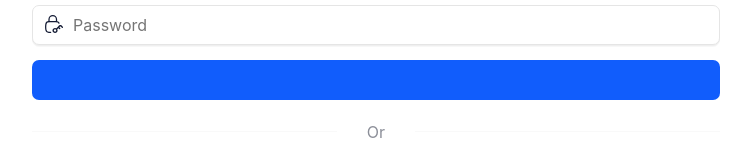
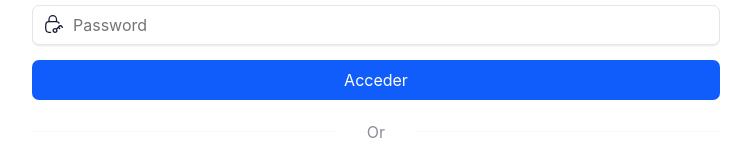
Before and after one commit to wandy141/RentCarAG, an Angular app: page / in a window 1280 px wide. Shown: the part 470-630 px from the top of the page, without its empty margins (264-1015 px from the left). Built offline with nearby package versions, Linux system fonts and the light colour scheme.

Commit message:
arreglo de variables del boton con spinner

```diff
--- a/src/app/components/regitro/regitro.component.html
+++ b/src/app/components/regitro/regitro.component.html
@@ -26,7 +26,10 @@
       <input placeholder="Password"  name="input-name" type="password" class="input_field" id="password_field"  (keyup.enter)="mesajeError()" [(ngModel)]="password">
     </div>
     <button title="Sign In" type="button" class="sign-in_btn" (click)="mesajeError()">
-
+   <span *ngIf="acceder">Acceder</span>
+   <div class="spinner-border text-light spinner-border-sm" role="status" *ngIf="carga">
+    <span class="visually-hidden">Loading...</span>
+  </div>
     </button>
 
     <div class="separator">
--- a/src/app/components/regitro/regitro.component.ts
+++ b/src/app/components/regitro/regitro.component.ts
@@ -29,6 +29,8 @@ export class RegitroComponent {
     this.msgPassword = false;
     this.accediendo = false;
     this.hayerrores = false;
+    this.acceder = true;
+    this.carga = false;
 
     if (this.usuario == '') {
       this.msgUsuario = true;
@@ -45,7 +47,6 @@ export class RegitroComponent {
       }, 3000);
       this.hayerrores = true;
     }
-    //esto es para si hay algun error el boton no cambie o recargue
     if (this.hayerrores) {
       return;
     }
```
